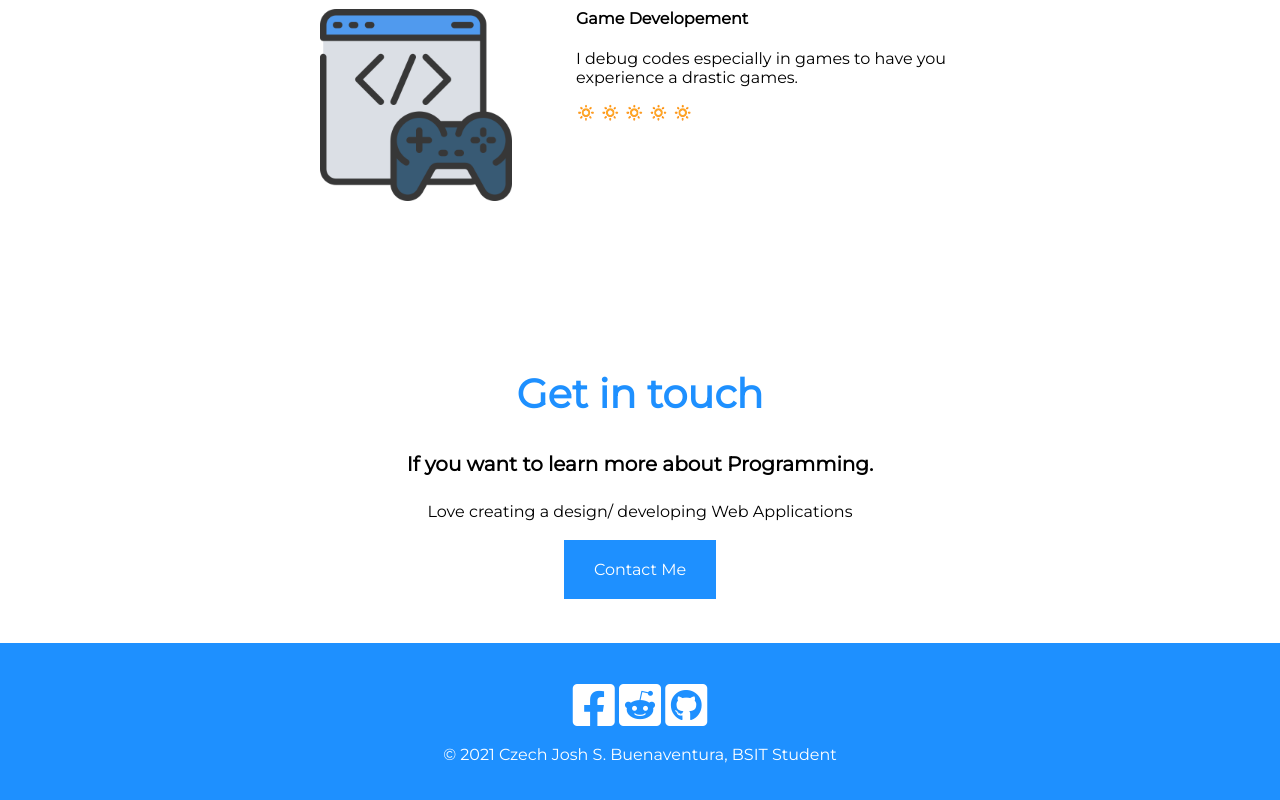
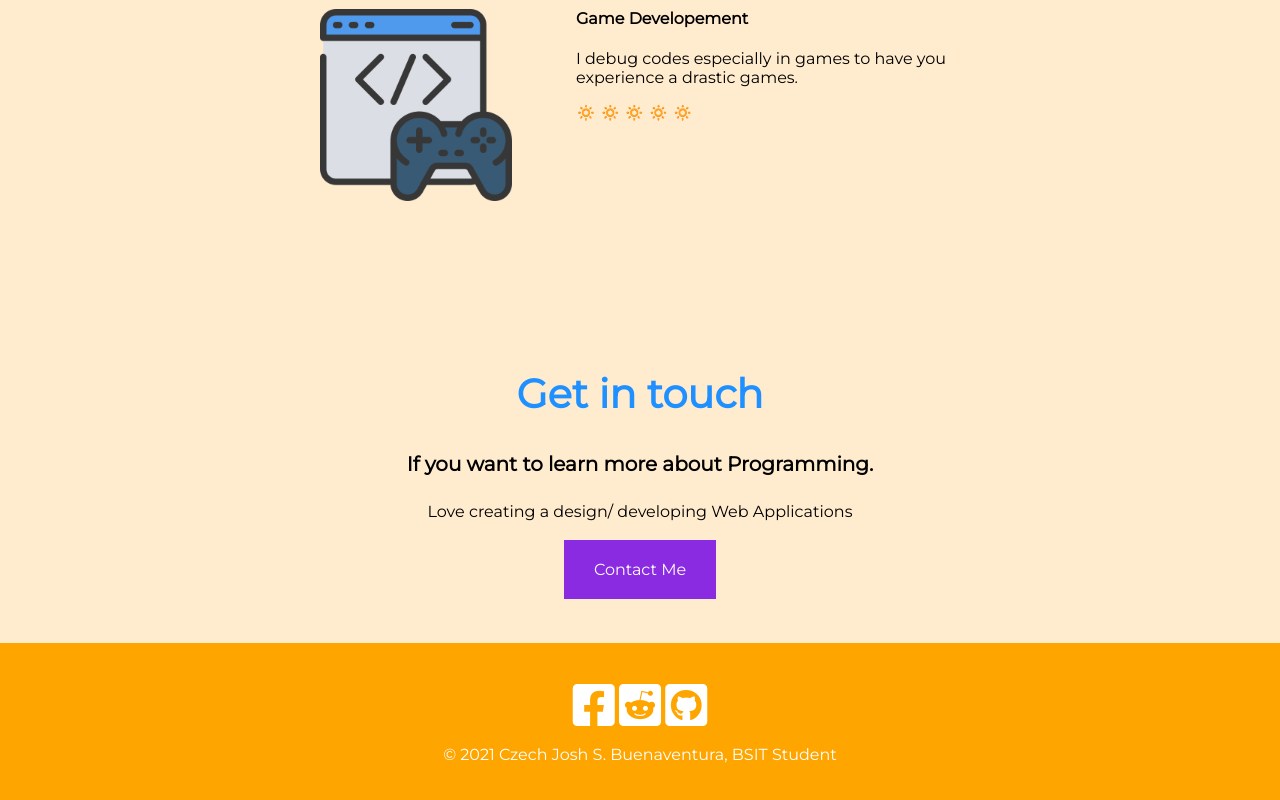
Before and after one commit to Soriyu1123/wd02, a plain HTML site: page index.html in a window 1280 px wide. Shown: the part 1864-2664 px from the top of the page. Drawn offline with Linux system fonts and the light colour scheme.

Commit message:
Add files via upload

```diff
--- a/css/Jb.css
+++ b/css/Jb.css
@@ -1,5 +1,5 @@
 body{
-    background-color: white;
+    background-color: blanchedalmond;
     margin: 0;
     text-align: center;
     font-family: 'Montserrat', 'sans-serif';
@@ -95,13 +95,13 @@ h3{
 
 .button{
     text-decoration: none;
-    background:dodgerblue;
+    background:blueviolet;
     padding: 20px 30px;
     color: white;
 }
 
 .button:hover{
-    background:royalblue;
+    background:orange;
 }
 
 h2{
@@ -121,7 +121,7 @@ h2{
 
 .footer{
     padding: 3% 0;
-    background-color:dodgerblue;
+    background-color:orange;
     color: white;
 }
 
@@ -130,5 +130,5 @@ h2{
 }
 
 .footer-icon:hover{
-    color:royalblue;
+    color:rgb(26, 208, 159);
 }
```
Also changed, not shown: index.html (line endings or trailing spaces).
